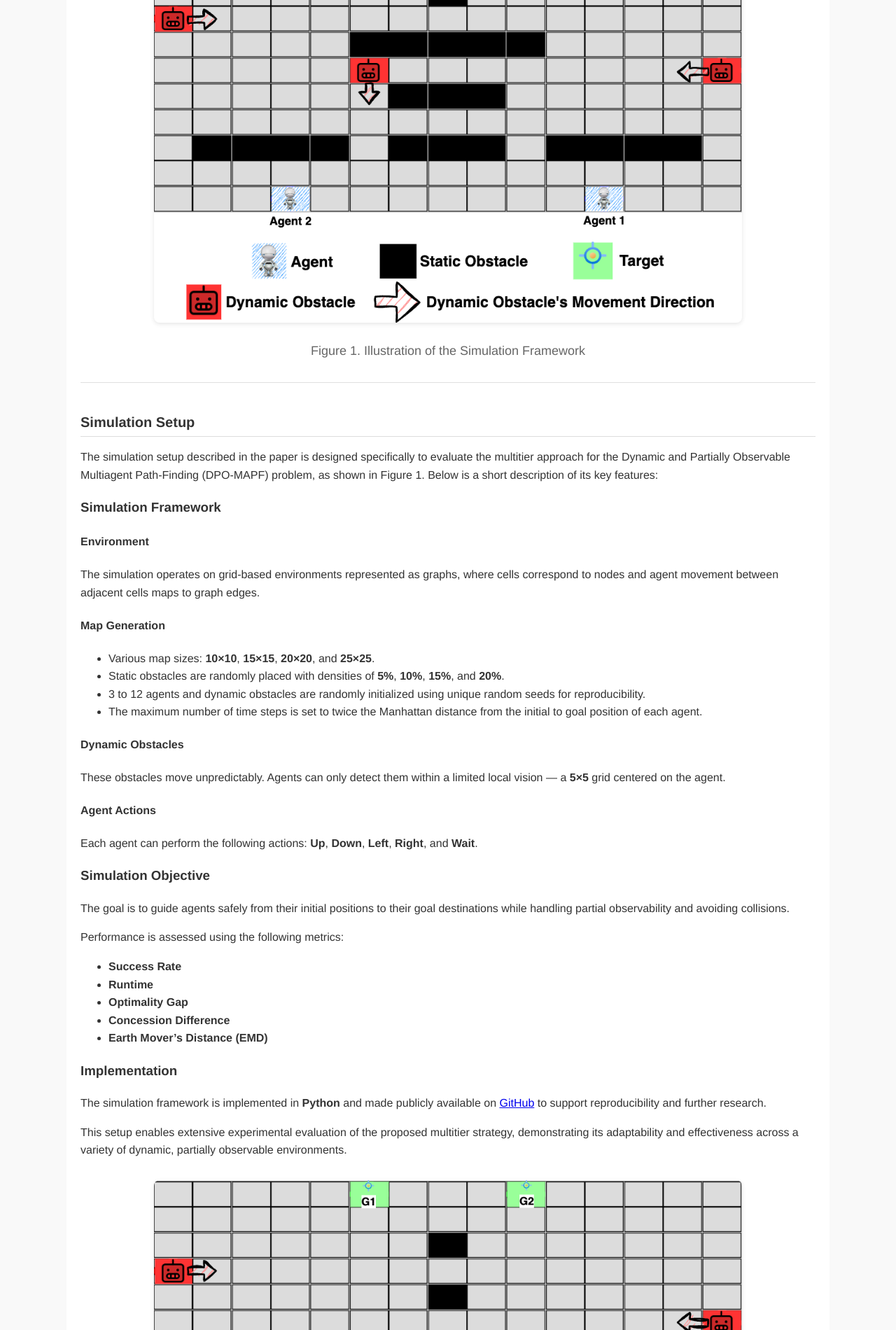
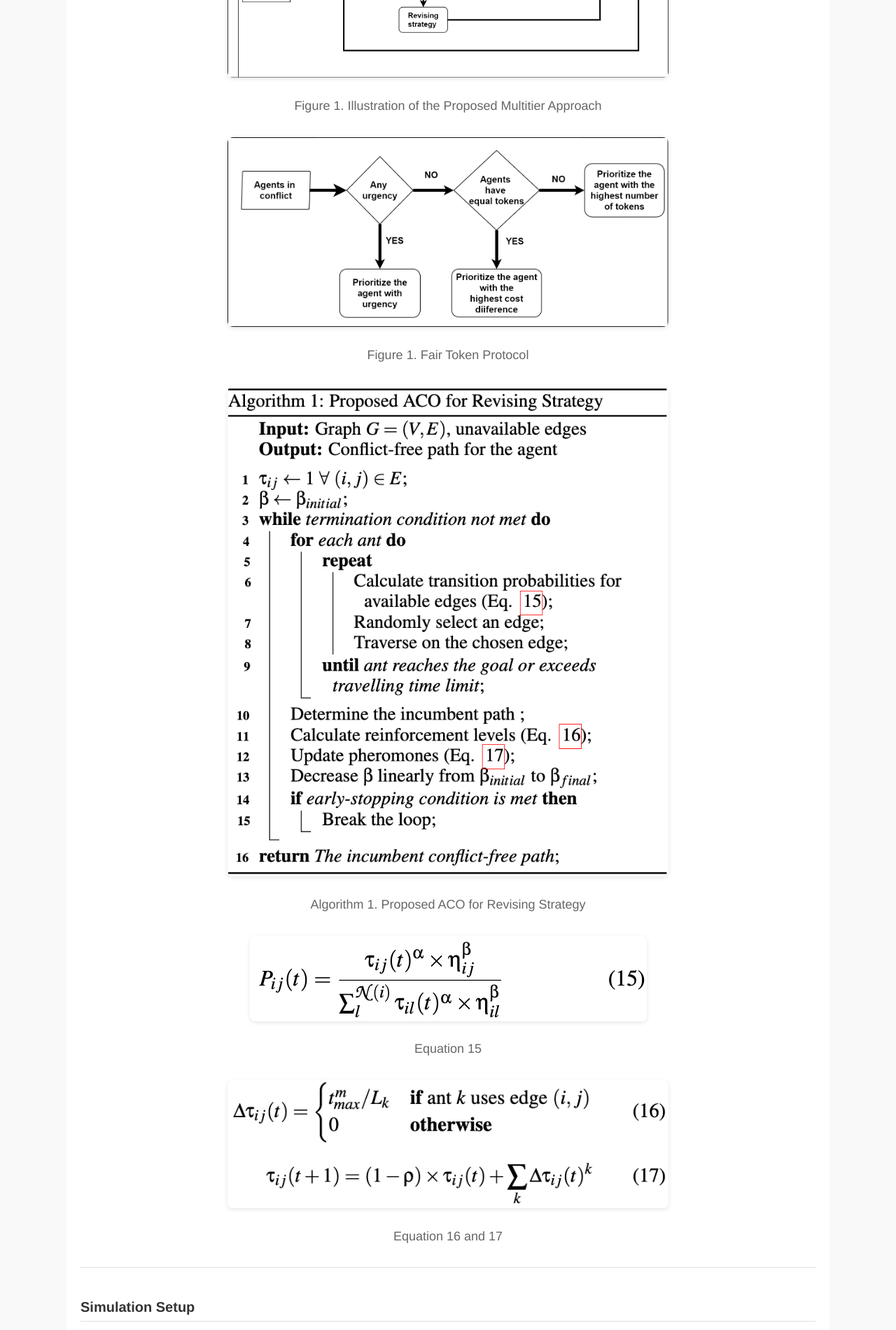
Before and after one commit to A-D-Alamdari/A-D-Alamdari.github.io, a plain HTML site: page Conference_ICAART2025.html in a window 1280 px wide. Shown: the part 1680-3580 px from the top of the page at 70% size. Drawn offline with Linux system fonts and the light colour scheme.

Commit message:
Update Conference_ICAART2025.html

```diff
--- a/Conference_ICAART2025.html
+++ b/Conference_ICAART2025.html
@@ -176,10 +176,29 @@
 
 
 <div style="text-align: center; margin: 30px 0;">
-  <img src="assets/images_ICAART2025/framework.png" alt="MAPF Framework" style="max-width: 80%; border-radius: 8px; box-shadow: 0 2px 6px rgba(0,0,0,0.1);">
-  <p style="font-size: 18px; color: #666;">Figure 1. Illustration of the Simulation Framework</p>
+  <img src="assets/images_ICAART2025/mutltitier_approach.png" alt="MAPF Framework" style="max-width: 60%; border-radius: 8px; box-shadow: 0 2px 6px rgba(0,0,0,0.1);">
+  <p style="font-size: 18px; color: #666;">Figure 1. Illustration of the Proposed Multitier Approach</p>
 </div>
 
+<div style="text-align: center; margin: 30px 0;">
+  <img src="assets/images_ICAART2025/fair_token_protocol.png" alt="MAPF Framework" style="max-width: 60%; border-radius: 8px; box-shadow: 0 2px 6px rgba(0,0,0,0.1);">
+  <p style="font-size: 18px; color: #666;">Figure 1. Fair Token Protocol</p>
+</div>
+
+<div style="text-align: center; margin: 30px 0;">
+  <img src="assets/images_ICAART2025/aco_revising.png" alt="MAPF Framework" style="max-width: 60%; border-radius: 8px; box-shadow: 0 2px 6px rgba(0,0,0,0.1);">
+  <p style="font-size: 18px; color: #666;">Algorithm 1. Proposed ACO for Revising Strategy</p>
+</div>
+
+<div style="text-align: center; margin: 30px 0;">
+  <img src="assets/images_ICAART2025/eq15.png" alt="MAPF Framework" style="max-width: 60%; border-radius: 8px; box-shadow: 0 2px 6px rgba(0,0,0,0.1);">
+  <p style="font-size: 18px; color: #666;">Equation 15</p>
+</div>
+
+<div style="text-align: center; margin: 30px 0;">
+  <img src="assets/images_ICAART2025/eq16.png" alt="MAPF Framework" style="max-width: 60%; border-radius: 8px; box-shadow: 0 2px 6px rgba(0,0,0,0.1);">
+  <p style="font-size: 18px; color: #666;">Equation 16 and 17</p>
+</div>
 
 <div style="width: 100%; height: 1px; background: #e0e0e0; margin: 30px 0;"></div>
 
@@ -242,7 +261,7 @@
 
 
   <div style="text-align: center; margin: 30px 0;">
-  <img src="assets/images_ICAART2025/framework.png" alt="MAPF Framework" style="max-width: 80%; border-radius: 8px; box-shadow: 0 2px 6px rgba(0,0,0,0.1);">
+  <img src="assets/images_ICAART2025/framework.png" alt="MAPF Framework" style="max-width: 60%; border-radius: 8px; box-shadow: 0 2px 6px rgba(0,0,0,0.1);">
   <p style="font-size: 18px; color: #666;">Figure 1. Illustration of the Simulation Framework</p>
 </div>
 
```
